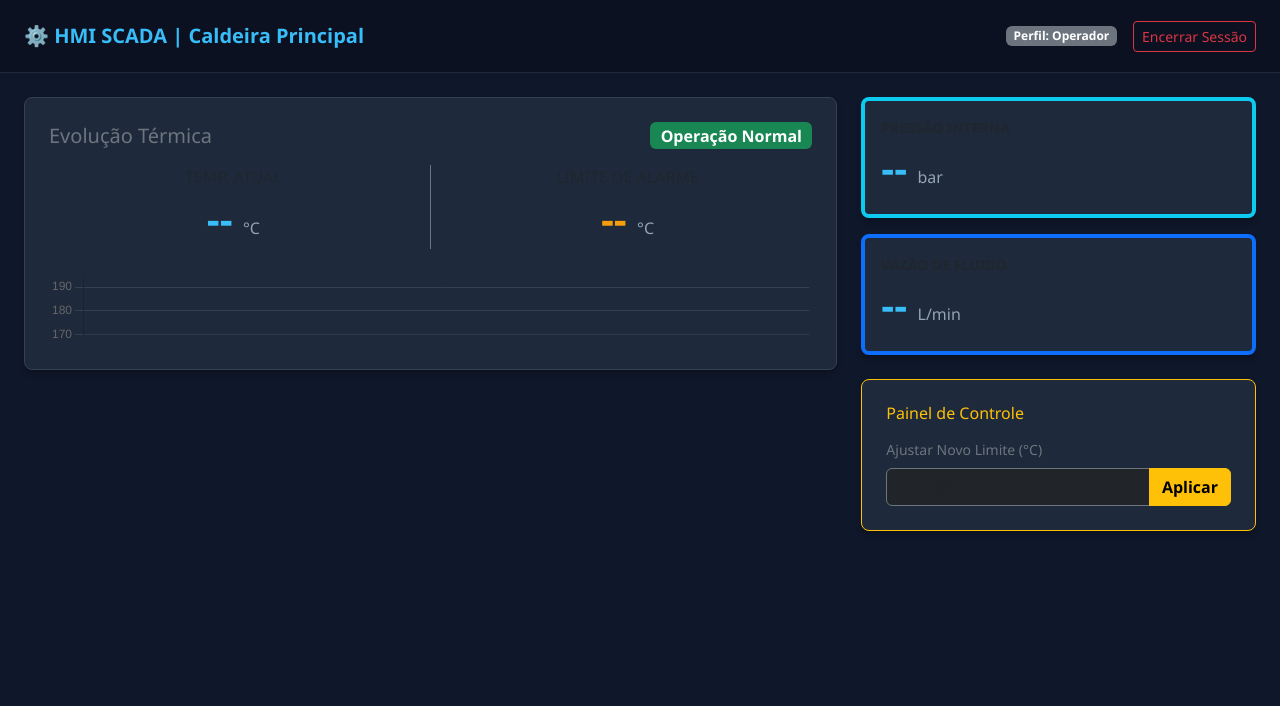
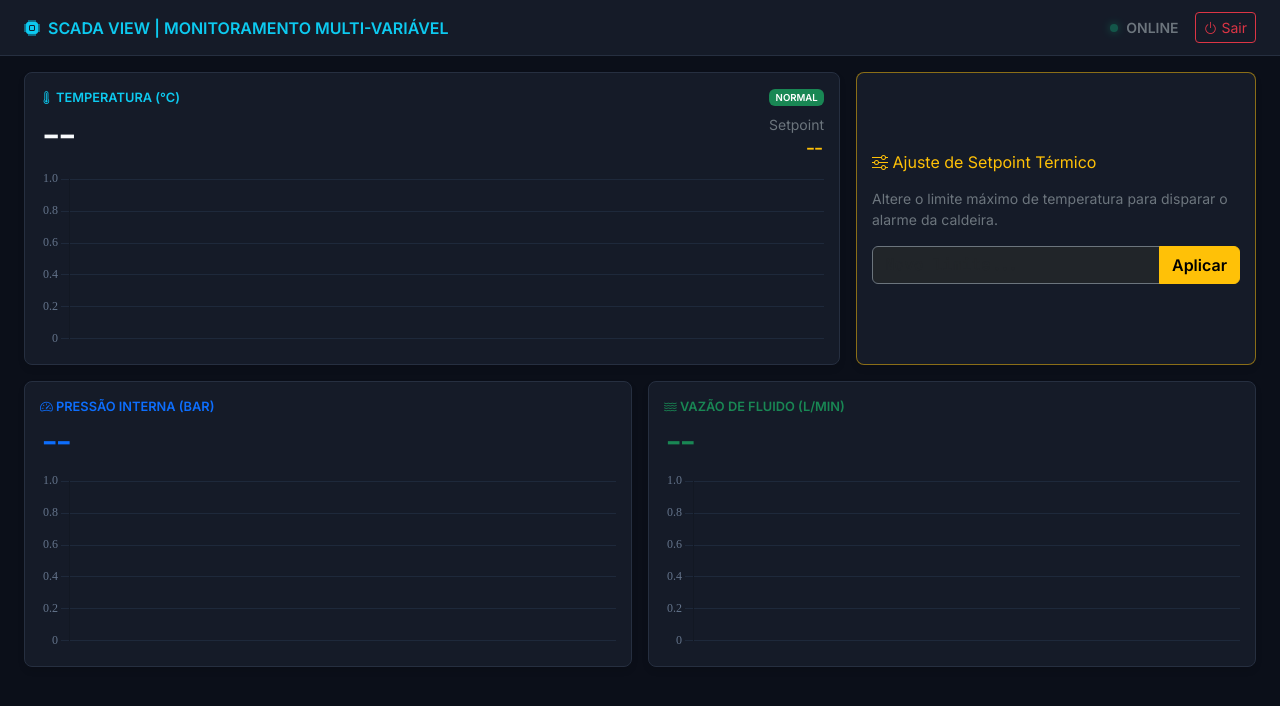
Before and after one commit to luizasilva08/seguranca-da-informacao, a Flask app: template templates/scada.html in a window 1280 px wide. Shown: the top 706 px of the page. Run offline with Flask 3, Linux system fonts and the light colour scheme; the template is opened without the code that fills it, so the values that code supplies are empty.

Commit message:
Update scada.html

```diff
--- a/templates/scada.html
+++ b/templates/scada.html
@@ -2,112 +2,131 @@
 <html lang="pt-BR">
 <head>
     <meta charset="UTF-8">
-    <title>SCADA - Controle de Processos</title>
+    <title>HMI SCADA | Caldeira Principal</title>
     <link href="https://cdn.jsdelivr.net/npm/bootstrap@5.3.0/dist/css/bootstrap.min.css" rel="stylesheet">
+    <link rel="stylesheet" href="https://cdn.jsdelivr.net/npm/bootstrap-icons@1.11.1/font/bootstrap-icons.css">
+    <link href="https://fonts.googleapis.com/css2?family=Inter:wght@400;600&family=JetBrains+Mono:wght@500;700&display=swap" rel="stylesheet">
     <script src="https://cdn.jsdelivr.net/npm/chart.js"></script>
     <style>
-        body { background-color: #0f172a; color: #f8fafc; font-family: 'Segoe UI', Tahoma, Geneva, Verdana, sans-serif; }
-        .navbar-custom { background: #0b1120; border-bottom: 1px solid #1e293b; }
-        .card-custom { background: #1e293b; border: 1px solid #334155; border-radius: 8px; box-shadow: 0 4px 6px -1px rgba(0,0,0,0.3); }
-        .value-display { font-size: 2.5rem; font-weight: 700; color: #38bdf8; }
-        .unit { font-size: 1rem; color: #94a3b8; font-weight: normal; }
-
-        /* A Mágica do Alarme Aqui */
-        @keyframes piscar-vermelho { 0% { box-shadow: 0 0 10px rgba(239, 68, 68, 0.2); border-color: #ef4444; } 50% { box-shadow: 0 0 30px rgba(239, 68, 68, 0.8); border-color: #f87171; background-color: #450a0a; } 100% { box-shadow: 0 0 10px rgba(239, 68, 68, 0.2); border-color: #ef4444; } }
-        .estado-alarme { animation: piscar-vermelho 1s infinite !important; }
+        :root { --bg-dark: #0b0f19; --panel-bg: #151b28; --border-color: #262f40; --text-main: #f8fafc; }
+        body { background-color: var(--bg-dark); color: var(--text-main); font-family: 'Inter', sans-serif; }
+        .data-value { font-family: 'JetBrains Mono', monospace; }
+        .topbar { background: var(--panel-bg); border-bottom: 1px solid var(--border-color); padding: 12px 24px; display: flex; justify-content: space-between; align-items: center; }
+        .panel { background: var(--panel-bg); border: 1px solid var(--border-color); border-radius: 8px; padding: 15px; box-shadow: 0 4px 6px rgba(0,0,0,0.1); }
+        .chart-container { position: relative; height: 180px; width: 100%; }
+        .metric-header { font-size: 0.8rem; text-transform: uppercase; color: #94a3b8; font-weight: 600; display: flex; justify-content: space-between; align-items: center; margin-bottom: 5px; }
+        .live-dot { height: 8px; width: 8px; background-color: #10b981; border-radius: 50%; box-shadow: 0 0 8px #10b981; animation: pulse 2s infinite; }
+        @keyframes pulse { 0% { opacity: 1; } 50% { opacity: 0.3; } 100% { opacity: 1; } }
+        .estado-alarme { border-color: #ef4444 !important; box-shadow: inset 0 0 20px rgba(239,68,68,0.1) !important; }
     </style>
 </head>
 <body>
-<nav class="navbar navbar-custom py-3 mb-4">
-    <div class="container-fluid px-4">
-        <span class="navbar-brand fw-bold" style="color: #38bdf8;">⚙️ HMI SCADA | Caldeira Principal</span>
-        <div><span class="badge bg-secondary me-3">Perfil: Operador</span><a href="/logout" class="btn btn-outline-danger btn-sm">Encerrar Sessão</a></div>
+
+<div class="topbar mb-3">
+    <div class="fw-bold text-info"><i class="bi bi-cpu-fill me-2"></i>SCADA VIEW | MONITORAMENTO MULTI-VARIÁVEL</div>
+    <div class="d-flex align-items-center gap-3">
+        <div class="d-flex align-items-center gap-2"><div class="live-dot"></div> <span class="small text-secondary fw-bold">ONLINE</span></div>
+        <a href="/logout" class="btn btn-outline-danger btn-sm"><i class="bi bi-power"></i> Sair</a>
     </div>
-</nav>
+</div>
 
 <div class="container-fluid px-4">
-    <div class="row">
+    <div class="row g-3">
         <div class="col-md-8">
-            <div id="card-temperatura" class="card card-custom p-4 mb-4">
-                <div class="d-flex justify-content-between align-items-center mb-3">
-                    <h5 class="m-0 text-secondary">Evolução Térmica</h5>
-                    <span id="badge-status" class="badge bg-success fs-6">Operação Normal</span>
-                </div>
-                <div class="row text-center mb-3">
-                    <div class="col-6 border-end border-secondary">
-                        <p class="m-0 text-muted">TEMP. ATUAL</p>
-                        <div id="temp" class="value-display">-- <span class="unit">°C</span></div>
-                    </div>
-                    <div class="col-6">
-                        <p class="m-0 text-muted">LIMITE DE ALARME</p>
-                        <div id="limite" class="value-display" style="color: #f59e0b;">-- <span class="unit">°C</span></div>
+            <div id="card-temp" class="panel h-100">
+                <div class="metric-header"><span class="text-info"><i class="bi bi-thermometer-high"></i> Temperatura (°C)</span> <span id="status-temp" class="badge bg-success">Normal</span></div>
+                <div class="d-flex justify-content-between mb-2">
+                    <div class="data-value fs-2 fw-bold" id="val-temp">--</div>
+                    <div class="text-end">
+                        <small class="text-secondary">Setpoint</small><br>
+                        <span class="data-value text-warning fw-bold" id="val-limite">--</span>
                     </div>
                 </div>
-                <canvas id="grafico" height="80"></canvas>
+                <div class="chart-container"><canvas id="chartTemp"></canvas></div>
             </div>
         </div>
 
         <div class="col-md-4">
-            <div class="card card-custom p-3 mb-3 border-start border-4 border-info">
-                <p class="m-0 text-muted text-uppercase small fw-bold">Pressão Interna</p>
-                <div id="pressao" class="value-display">-- <span class="unit">bar</span></div>
-            </div>
-
-            <div class="card card-custom p-3 mb-4 border-start border-4 border-primary">
-                <p class="m-0 text-muted text-uppercase small fw-bold">Vazão de Fluido</p>
-                <div id="vazao" class="value-display">-- <span class="unit">L/min</span></div>
-            </div>
-
-            <div class="card card-custom p-4 border-warning">
-                <h6 class="text-warning mb-3">Painel de Controle</h6>
-                <label class="form-label text-secondary small">Ajustar Novo Limite (°C)</label>
+            <div class="panel border-warning border-opacity-50 h-100 d-flex flex-column justify-content-center">
+                <h6 class="text-warning mb-3"><i class="bi bi-sliders"></i> Ajuste de Setpoint Térmico</h6>
+                <p class="small text-secondary mb-3">Altere o limite máximo de temperatura para disparar o alarme da caldeira.</p>
                 <div class="input-group">
-                    <input type="number" id="val-setpoint" class="form-control bg-dark text-white border-secondary" placeholder="Ex: 185">
+                    <input type="number" id="input-setpoint" class="form-control bg-dark text-white border-secondary data-value" placeholder="Novo limite...">
                     <button class="btn btn-warning fw-bold" onclick="alterarSetpoint()">Aplicar</button>
                 </div>
+            </div>
+        </div>
+
+        <div class="col-md-6">
+            <div class="panel">
+                <div class="metric-header"><span class="text-primary"><i class="bi bi-speedometer2"></i> Pressão Interna (bar)</span></div>
+                <div class="data-value fs-3 fw-bold mb-2 text-primary" id="val-pressao">--</div>
+                <div class="chart-container"><canvas id="chartPressao"></canvas></div>
+            </div>
+        </div>
+
+        <div class="col-md-6">
+            <div class="panel">
+                <div class="metric-header"><span class="text-success"><i class="bi bi-water"></i> Vazão de Fluido (L/min)</span></div>
+                <div class="data-value fs-3 fw-bold mb-2 text-success" id="val-vazao">--</div>
+                <div class="chart-container"><canvas id="chartVazao"></canvas></div>
             </div>
         </div>
     </div>
 </div>
 
 <script>
-    const ctx = document.getElementById('grafico').getContext('2d');
-    const chart = new Chart(ctx, { type: 'line', data: { labels: [], datasets: [{ label: 'Temperatura', data: [], borderColor: '#38bdf8', backgroundColor: 'rgba(56, 189, 248, 0.1)', fill: true, tension: 0.4 }] }, options: { animation: false, scales: { y: { suggestedMin: 170, suggestedMax: 195, grid: {color: '#334155'} }, x: { grid: {color: '#334155'} } }, plugins: { legend: { display: false } } } });
+    Chart.defaults.color = '#64748b';
+    Chart.defaults.font.family = 'JetBrains Mono';
+    const chartOptions = { responsive: true, maintainAspectRatio: false, animation: false, scales: { x: { display: false }, y: { grid: { color: '#1e293b' } } }, plugins: { legend: { display: false } } };
+
+    const ctxTemp = document.getElementById('chartTemp').getContext('2d');
+    const chartTemp = new Chart(ctxTemp, { type: 'line', data: { labels: [], datasets: [{ data: [], borderColor: '#0ea5e9', backgroundColor: 'rgba(14, 165, 233, 0.1)', fill: true, tension: 0.3 }] }, options: chartOptions });
+
+    const ctxPress = document.getElementById('chartPressao').getContext('2d');
+    const chartPress = new Chart(ctxPress, { type: 'line', data: { labels: [], datasets: [{ data: [], borderColor: '#3b82f6', tension: 0.3 }] }, options: chartOptions });
+
+    const ctxVazao = document.getElementById('chartVazao').getContext('2d');
+    const chartVazao = new Chart(ctxVazao, { type: 'line', data: { labels: [], datasets: [{ data: [], borderColor: '#10b981', tension: 0.3 }] }, options: chartOptions });
 
     setInterval(async () => {
         const res = await fetch('/api/monitoramento');
         const data = await res.json();
+        const time = new Date().toLocaleTimeString();
 
-        document.getElementById('temp').innerHTML = `${data.temperatura} <span class="unit">°C</span>`;
-        document.getElementById('limite').innerHTML = `${data.limite} <span class="unit">°C</span>`;
-        document.getElementById('pressao').innerHTML = `${data.pressao} <span class="unit">bar</span>`;
-        document.getElementById('vazao').innerHTML = `${data.vazao} <span class="unit">L/min</span>`;
+        document.getElementById('val-temp').innerText = data.temperatura.toFixed(1);
+        document.getElementById('val-limite').innerText = data.limite.toFixed(1) + ' °C';
+        document.getElementById('val-pressao').innerText = data.pressao.toFixed(2);
+        document.getElementById('val-vazao').innerText = data.vazao.toFixed(1);
 
-        // Lógica do Alarme
-        const cardTemp = document.getElementById('card-temperatura');
-        const badge = document.getElementById('badge-status');
-
+        const cardTemp = document.getElementById('card-temp');
+        const badgeTemp = document.getElementById('status-temp');
         if (data.alarme) {
             cardTemp.classList.add('estado-alarme');
-            badge.className = "badge bg-danger fs-6";
-            badge.innerText = "ALERTA: SOBREAQUECIMENTO";
+            badgeTemp.className = "badge bg-danger"; badgeTemp.innerText = "SOBREAQUECIMENTO";
+            chartTemp.data.datasets[0].borderColor = '#ef4444'; chartTemp.data.datasets[0].backgroundColor = 'rgba(239, 68, 68, 0.1)';
         } else {
             cardTemp.classList.remove('estado-alarme');
-            badge.className = "badge bg-success fs-6";
-            badge.innerText = "Operação Normal";
+            badgeTemp.className = "badge bg-success"; badgeTemp.innerText = "Normal";
+            chartTemp.data.datasets[0].borderColor = '#0ea5e9'; chartTemp.data.datasets[0].backgroundColor = 'rgba(14, 165, 233, 0.1)';
         }
 
-        chart.data.labels.push(new Date().toLocaleTimeString());
-        chart.data.datasets[0].data.push(data.temperatura);
-        if(chart.data.labels.length > 15) { chart.data.labels.shift(); chart.data.datasets[0].data.shift(); }
-        chart.update();
+        const updateChart = (chart, val) => {
+            chart.data.labels.push(time); chart.data.datasets[0].data.push(val);
+            if(chart.data.labels.length > 20) { chart.data.labels.shift(); chart.data.datasets[0].data.shift(); }
+            chart.update();
+        };
+
+        updateChart(chartTemp, data.temperatura);
+        updateChart(chartPress, data.pressao);
+        updateChart(chartVazao, data.vazao);
     }, 2000);
 
     async function alterarSetpoint() {
-        const val = document.getElementById('val-setpoint').value;
+        const val = document.getElementById('input-setpoint').value;
         if(!val) return;
         await fetch('/api/setpoint', { method: 'POST', headers: { 'Content-Type': 'application/json' }, body: JSON.stringify({ valor: val }) });
-        document.getElementById('val-setpoint').value = '';
+        document.getElementById('input-setpoint').value = '';
     }
 </script>
 </body>
```
